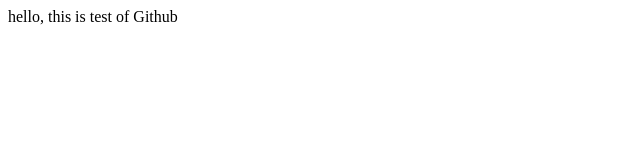
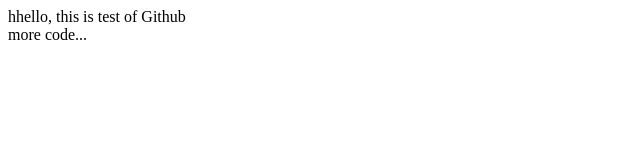
Before and after one commit to bharatbabu/youtube-demo, a plain HTML site: page index.html in a window 1280 px wide. Shown: the full height of the page, 0-640 px from the left. Drawn offline with Linux system fonts and the light colour scheme.

Commit message:
more changes to index

```diff
--- a/index.html
+++ b/index.html
@@ -5,6 +5,8 @@
 <title>Insert title here</title>
 </head>
 <body>
- hello, this is test of Github
+ hhello, this is test of Github
+ <br />
+ more code...
 </body>
 </html>
```
